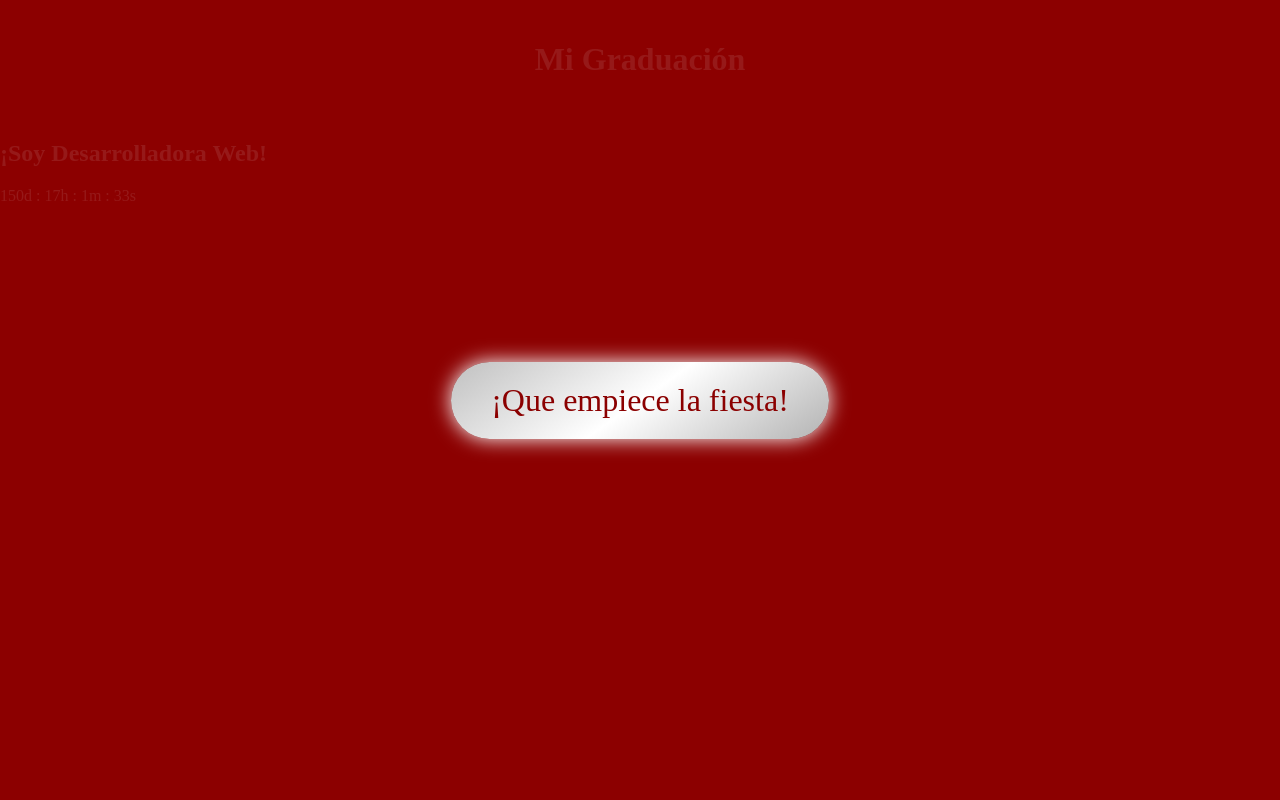
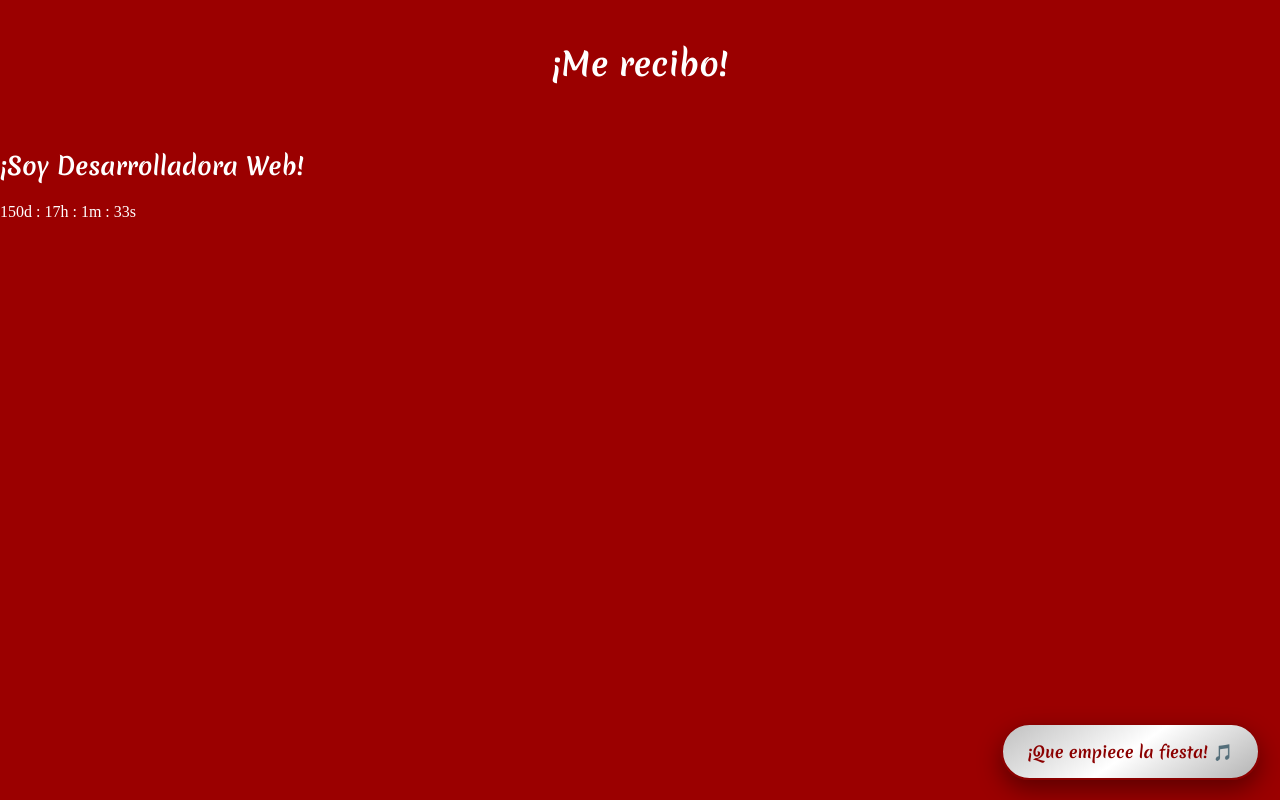
Before and after one commit to DomineYanina/Invitacion-Recibida, an Angular app: page / in a window 1280 px wide. Built offline with nearby package versions, Linux system fonts and the light colour scheme.

Commit message:
Previo a prueba de mapas

```diff
--- a/src/app/app.css
+++ b/src/app/app.css
@@ -0,0 +1,8 @@
+@import url('https://fonts.googleapis.com/css2?family=Merienda:wght@300..900&display=swap');
+
+.merienda{
+  font-family: "Merienda", cursive;
+  font-optical-sizing: auto;
+  font-weight: 400;
+  font-style: normal;
+}
--- a/src/app/app.html
+++ b/src/app/app.html
@@ -1,5 +1,5 @@
 <header class="merienda" style="text-align: center; padding: 20px;">
-  <h1>Mi Graduación</h1>
+  <h1>¡Me recibo!</h1>
 </header>
 
 <main>
--- a/src/app/components/player/player.css
+++ b/src/app/components/player/player.css
@@ -30,7 +30,7 @@
   bottom: 20px;     /* Distancia desde abajo */
   right: 20px;      /* Distancia desde la derecha */
   width: 150px;     /* Ancho del cuadrado */
-  height: 100px;    /* Alto del cuadrado */
+  height: 150px;    /* Alto del cuadrado */
   z-index: 1000;    /* Para que esté por encima de otros elementos */
 
   /* Estética */
@@ -71,6 +71,34 @@
   pointer-events: none;     /* Evitamos que bloquee clics */
   transition: all 0.4s ease-in-out;
 }
+
+/* Botón inicial que satisface el autoplay */
+.bubble-activation {
+  position: fixed;
+  bottom: 20px;
+  right: 20px;
+  padding: 15px 25px;
+  background: linear-gradient(145deg, #c0c0c0, #ffffff, #b3b3b3); /* Plata glitter */
+  border: 2px solid #8b0000; /* Borde rojo profundo */
+  border-radius: 50px;
+  cursor: pointer;
+  z-index: 2000;
+  box-shadow: 0 10px 25px rgba(0,0,0,0.4);
+  animation: bounce 2s infinite;
+  display: flex;
+  align-items: center;
+  gap: 10px;
+  color: #8b0000;
+  font-weight: bold;
+}
+
+@keyframes bounce {
+  0%, 20%, 50%, 80%, 100% {transform: translateY(0);}
+  40% {transform: translateY(-10px);}
+  60% {transform: translateY(-5px);}
+}
+
+/* ... (mantené los estilos anteriores de .reproductor-container y .bubble-restore) ... */
 
 /* Burbuja para restaurar (estética glitter) */
 .bubble-restore {
--- a/src/app/components/player/player.html
+++ b/src/app/components/player/player.html
@@ -1,7 +1,5 @@
-<div *ngIf="!musicaActivada" class="welcome-overlay">
-  <button class="btn-inicio merienda" (click)="activarMusica()">
-    {{ config.musica.botonInicio }}
-  </button>
+<div *ngIf="!musicaActivada" class="bubble-activation" (click)="activarMusica()">
+  <span class="merienda">¡Que empiece la fiesta! 🎵</span>
 </div>
 
 <div class="reproductor-container"
```
